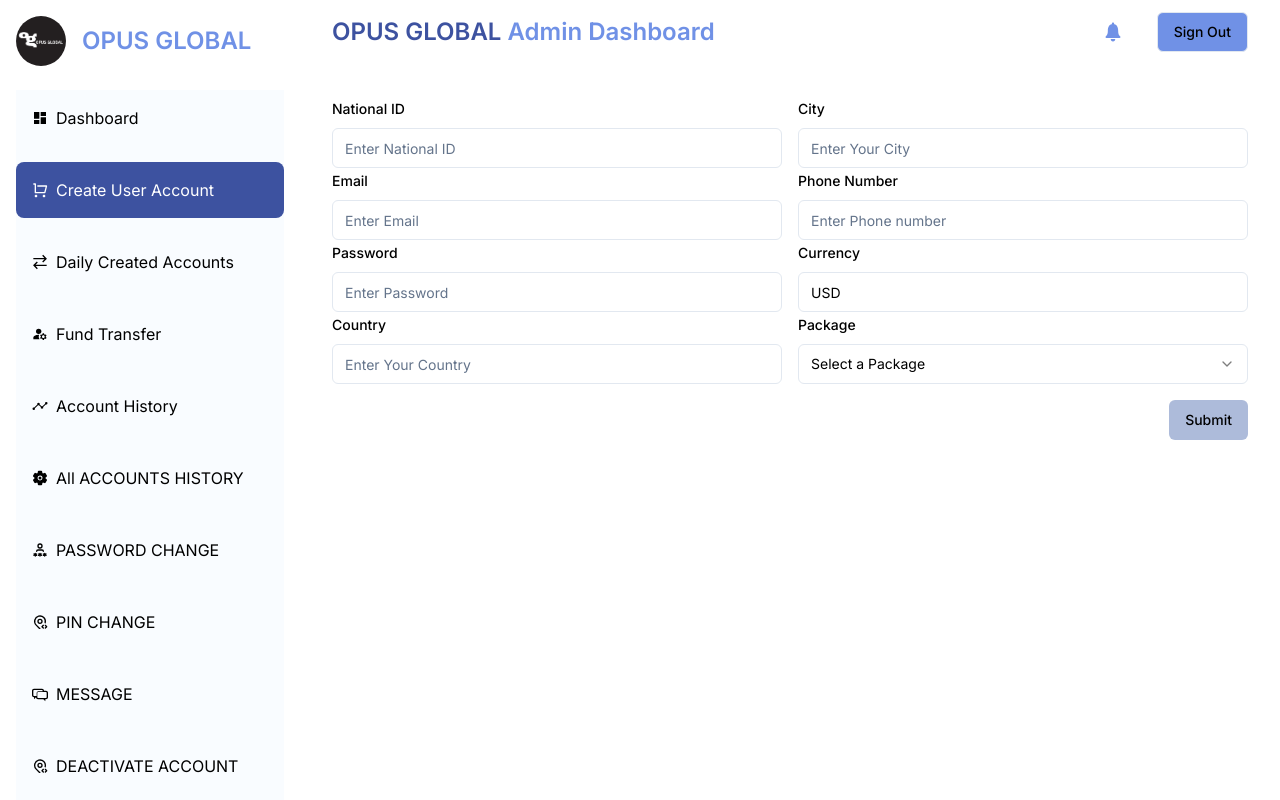
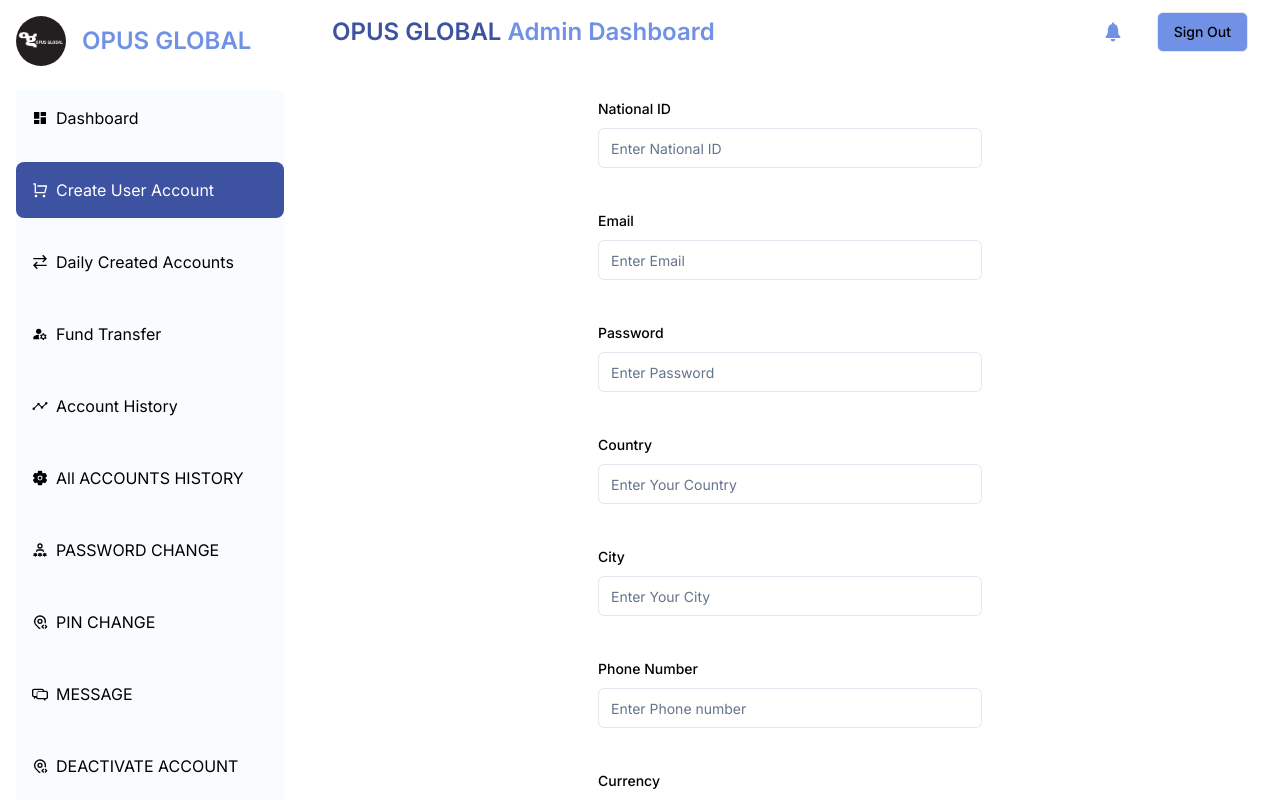
Before and after one commit to mubeenamin/mlm-update, a Next.js app: page /admin/createUser in a window 1280 px wide. Shown: the top 800 px of the page. Built offline with nearby package versions, Linux system fonts and the light colour scheme; no server answers.

Commit message:
created backend message

```diff
--- a/app/component/cards.tsx
+++ b/app/component/cards.tsx
@@ -30,9 +30,9 @@
       dailyProfitPkg = 4;
     } else if (userPackage === "Gold Plus") {
       dailyProfitPkg = 8;
-    } else if (userPackage === "Daimond") {
+    } else if (userPackage === "Diamond") {
       dailyProfitPkg = 16;
-    } else if (userPackage === "Daimond Plus") {
+    } else if (userPackage === "Diamond Plus") {
       dailyProfitPkg = 32;
     } else if (userPackage === "Platinum") {
       dailyProfitPkg = 64;
--- a/app/component/user.tsx
+++ b/app/component/user.tsx
@@ -82,6 +82,7 @@
     });
   };
   const onSubmit = async (data: z.infer<typeof formSchema>) => {
+    console.log(data);
     if (data.userPackage === "Bronze") {
       data.initial_balance = 150;
     } else if (data.userPackage === "Silver") {
@@ -124,13 +125,12 @@
 
   return (
     <main className="space-y-4">
+      <div className="grid justify-center">
         <Form {...form}>
           <form
             onSubmit={form.handleSubmit(onSubmit)}
-          className="w-max-full gap-8 space-y-10"
+            className="md:w-96 gap-8 space-y-10"
           >
-          <div className="grid md:grid-cols-2 gap-4">
-            <div className="gap-4">
             <FormField
               control={form.control}
               name="nation_id"
@@ -183,8 +183,7 @@
                 </FormItem>
               )}
             />
-            </div>
-            <div className="gap-4">
+
             <FormField
               control={form.control}
               name="city"
@@ -246,9 +245,7 @@
                         Bronze Plus $300
                       </SelectItem>
                       <SelectItem value="Gold">Gold $600</SelectItem>
-                        <SelectItem value="Gold Plus">
-                          Gold Plus $1200
-                        </SelectItem>
+                      <SelectItem value="Gold Plus">Gold Plus $1200</SelectItem>
                       <SelectItem value="Diamond">Diamond $2400</SelectItem>
                       <SelectItem value="Diamond Plus">
                         Diamond Plus $4800
@@ -263,15 +260,12 @@
                 </FormItem>
               )}
             />
-              <div className="pt-4 md:flex md:justify-end">
             <Button className="custom-button gap-4" type="submit">
               Submit
             </Button>
-              </div>
-            </div>
-          </div>
           </form>
         </Form>
+      </div>
     </main>
   );
 }
```
Also changed, not shown: 2 other files (tests, documents, lock files or other folders). Lines whose indentation alone changed are shown as unchanged.
